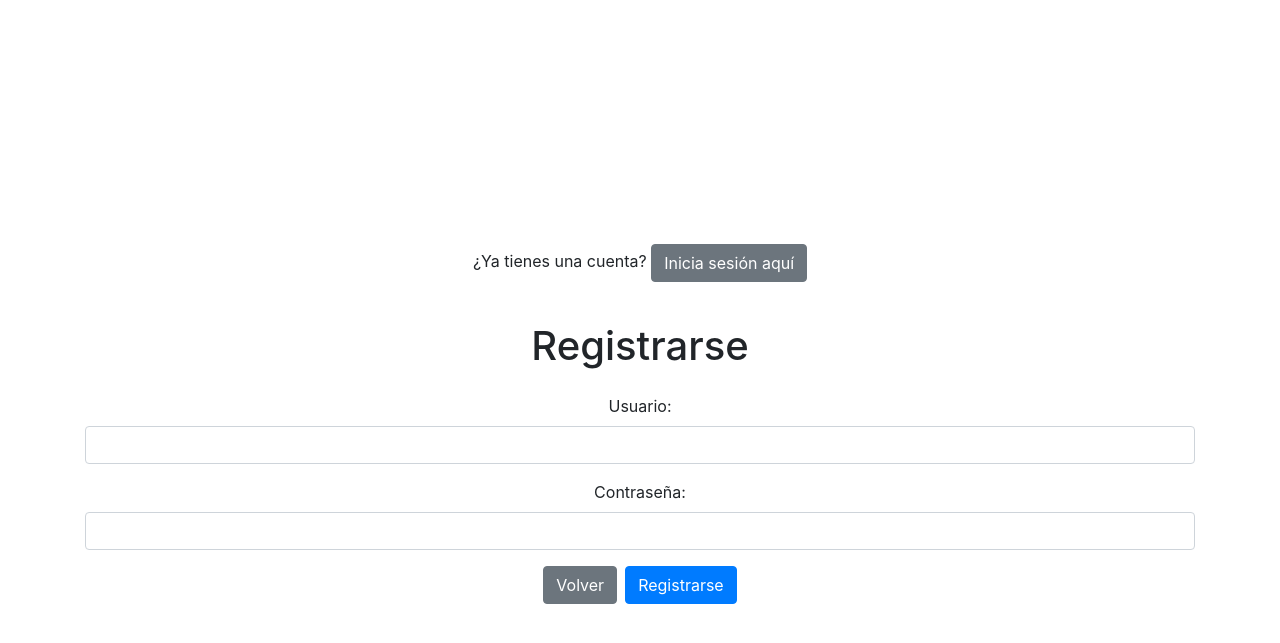
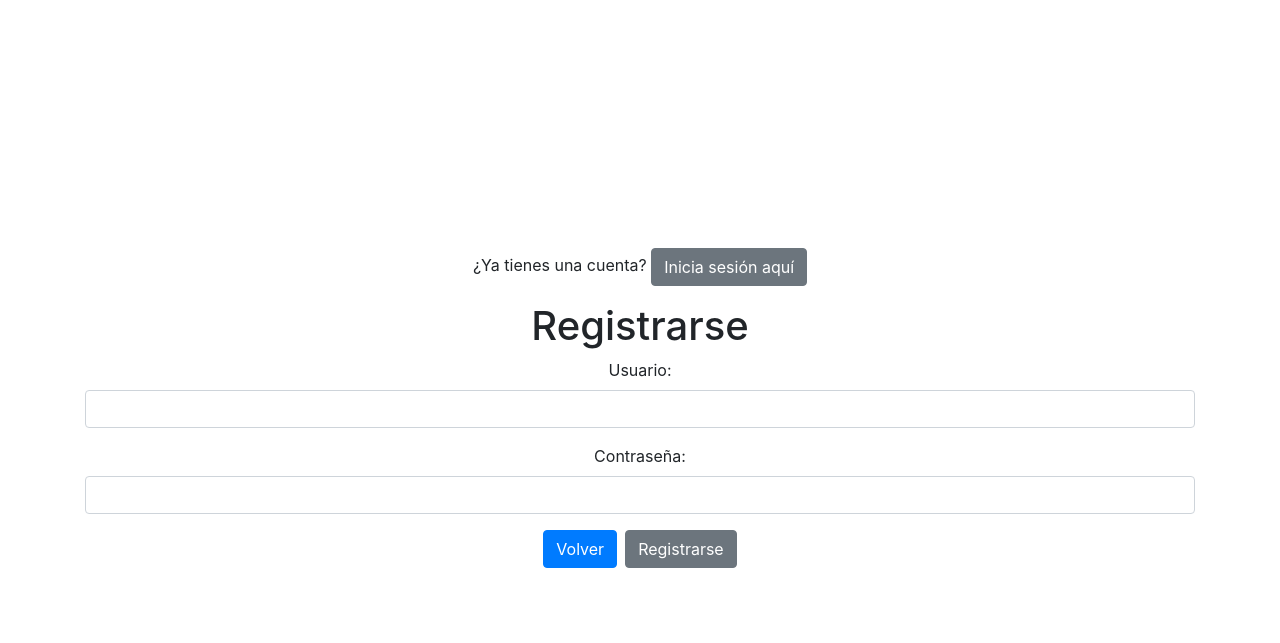
Before and after one commit to ageVega/FlaskLogin, a Flask app: page /auth/register in a window 1280 px wide. Shown: the top 643 px of the page. Run offline with Flask 3, Linux system fonts and the light colour scheme; some libraries are stand-ins or nearby versions.

Commit message:
Mejorada apariencia

```diff
--- a/templates/register.html
+++ b/templates/register.html
@@ -1,12 +1,11 @@
-<!-- register.html -->
 {% extends 'base.html' %}
 
 {% block content %}
-<div class="container mt-5">
-    <div class="d-flex justify-content-center mb-4">
+<div class="container">
+    <div class="d-flex justify-content-center mt-3">
         <p>¿Ya tienes una cuenta? <a class="btn btn-secondary" href="{{ url_for('auth.login') }}">Inicia sesión aquí</a></p>
     </div>
-    <h1 class="text-center mb-4">Registrarse</h1>
+    <h1 class="text-center">Registrarse</h1>
     <form id="register-form" action="{{ url_for('auth.register') }}" method="post">
         <div class="form-group">
             <label for="username">Usuario:</label>
@@ -16,9 +15,9 @@
             <label for="password">Contraseña:</label>
             <input type="password" id="password" name="password" class="form-control" required>
         </div>
-        <div class="d-flex justify-content-center">
-            <a class="btn btn-secondary mr-2" href="{{ url_for('home') }}">Volver</a>
-            <button type="submit" class="btn btn-primary">Registrarse</button>
+        <div class="d-flex justify-content-center mt-3">
+            <a class="btn btn-primary mr-2" href="{{ url_for('home') }}">Volver</a>
+            <button type="submit" class="btn btn-secondary">Registrarse</button>
         </div>
     </form>
 </div>
```
Also changed, not shown: templates/dashboard.html (+15 -5 lines), templates/delete_account.html (+5 -6 lines), templates/home.html (+3 -4 lines), templates/login.html (+6 -7 lines).
